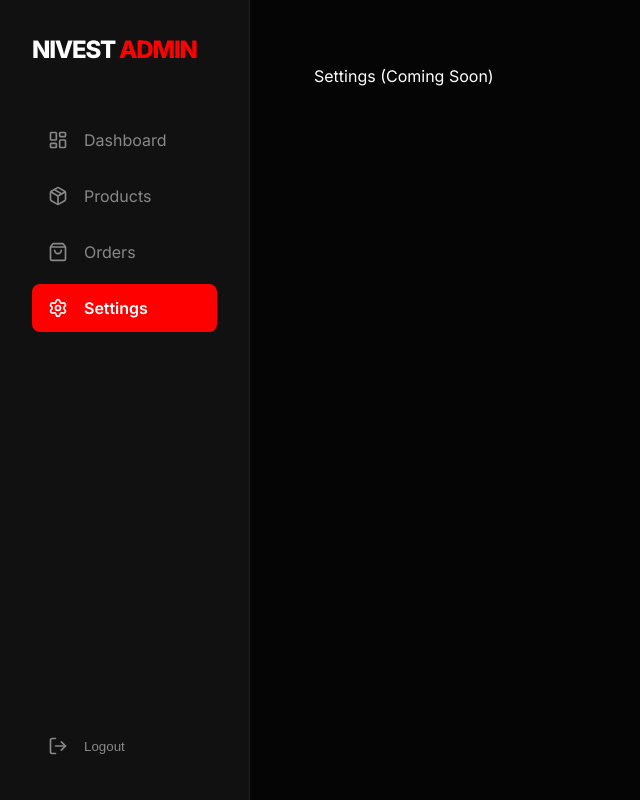
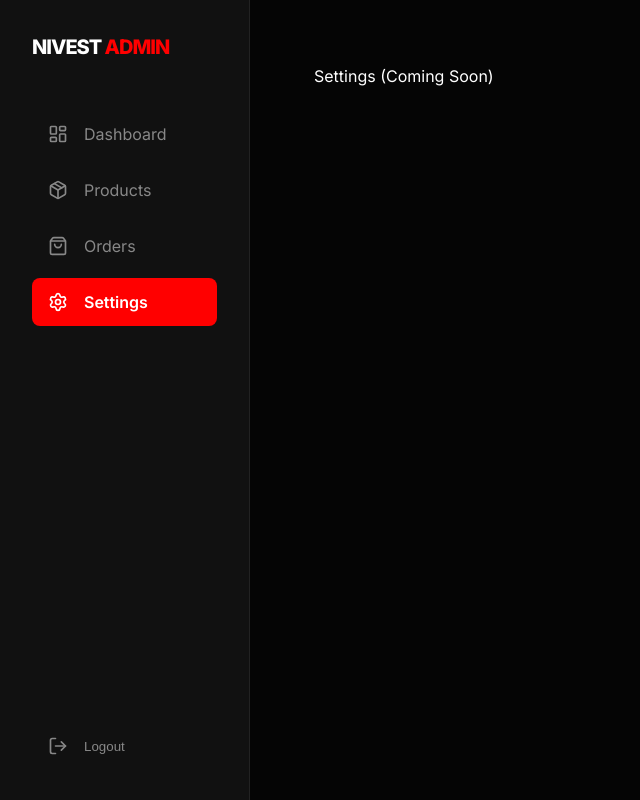
Before and after one commit to officialsachinthakur1-collab/Ecommerce, a React (Vite) app: page /admin/settings in a window 1280 px wide. Shown: the whole page, without its empty margins (0-640 px from the left). Built offline with nearby package versions, Linux system fonts and the light colour scheme; no server answers.

Commit message:
Fix Admin logo: Keep NIVEST ADMIN on one line

```diff
--- a/src/components/admin/AdminSidebar.jsx
+++ b/src/components/admin/AdminSidebar.jsx
@@ -21,7 +21,12 @@ const AdminSidebar = ({ isOpen, onClose }) => {
     return (
         <aside className={`admin-sidebar ${isOpen ? 'open' : ''}`}>
             <div style={{ display: 'flex', justifyContent: 'space-between', alignItems: 'center', marginBottom: '3rem' }}>
-                <div style={{ fontSize: '1.5rem', fontWeight: '900', letterSpacing: '-0.05em' }}>
+                <div style={{
+                    fontSize: '1.25rem',
+                    fontWeight: '900',
+                    letterSpacing: '-0.05em',
+                    whiteSpace: 'nowrap'
+                }}>
                     NIVEST <span style={{ color: 'var(--primary-red)' }}>ADMIN</span>
                 </div>
                 {/* Mobile Close Button */}
```
